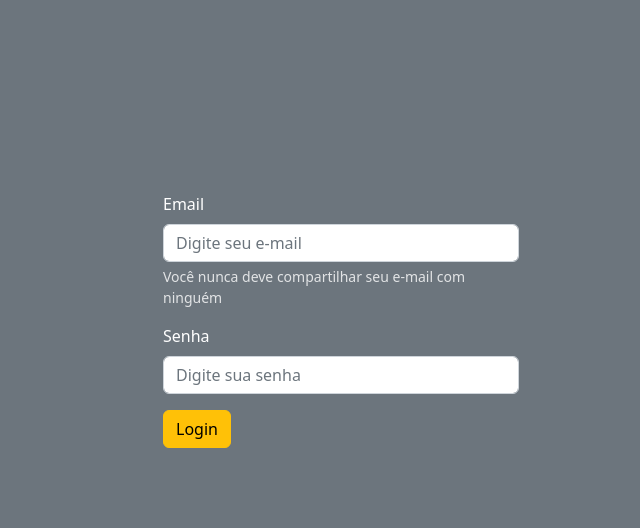
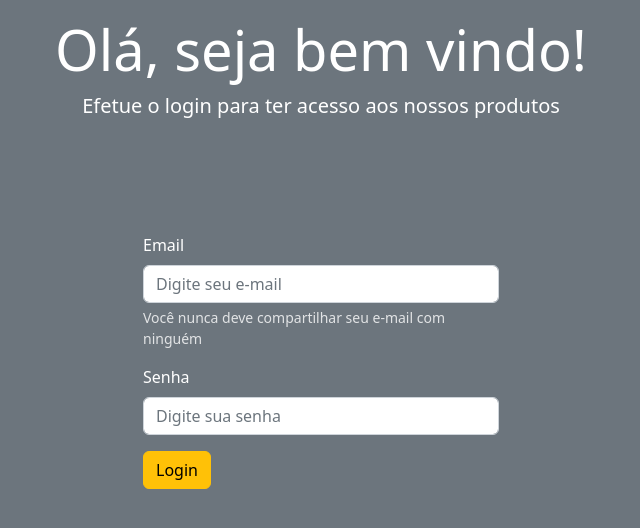
Before and after one commit to MarcosAur/loja-web, a PHP site: page /partes/tela-login.html in a window 1280 px wide. Shown: the top 528 px of the page, without its empty margins (319-959 px from the left). Run offline with PHP 8.4, Linux system fonts and the light colour scheme.

Commit message:
Vai da certo?

```diff
--- a/css/style.css
+++ b/css/style.css
@@ -60,8 +60,8 @@
 
 .login-position {
     position: relative;
-    top: 12rem;
-    left: 400px;
+    display: inline;
+    left: 380px;
     right: auto;
 }
 
--- a/partes/rodape.php
+++ b/partes/rodape.php
@@ -12,7 +12,7 @@
 
 </body>
 <footer>
-    <div class="container-fluid bg-secondary">
+    <div class="container-fluid bg-secondary fixed-bottom">
         <div class="row img-footer">
             <div class="col-3 footer-center-item">
                 <ul class="list-footer">
--- a/partes/tela-login.html
+++ b/partes/tela-login.html
@@ -9,9 +9,13 @@
     <title>Tela de Login</title>
 </head>
 <body class="bg-secondary">
-  <div class="container">
+    <div class="jumbotron text-white mt-3 mb-3">
+      <h1 class="display-4" style="text-align: center;">Olá, seja bem vindo!</h1>
+      <p class="lead" style="text-align: center;">Efetue o login para ter acesso aos nossos produtos</p>
+    </div>
+    <div class="container">
     <div class="row">
-      <div class="col-4 login-position">
+      <div class="col-4 mt-5 pt-5 login-position">
         <form>
             <div class="mb-3">
               <label for="exampleInputEmail1" class="form-label text-white">Email</label>
--- a/partes/topo.php
+++ b/partes/topo.php
@@ -9,7 +9,7 @@
     <link rel="stylesheet" href="../css/bootstrap.min.css">
 </head>
 <body>
-    <nav class="navbar bg-secondary fixed-top">
+    <nav class="navbar bg-secondary">
         <div class="container-fluid">
           <button class="navbar-toggler" type="button" data-bs-toggle="offcanvas" data-bs-target="#offcanvasNavbar" aria-controls="offcanvasNavbar">
             <span class="navbar-toggler-icon"></span>
```
Also changed, not shown: partes/carrinho.php (added, +40 -0 lines), 1 other file.
